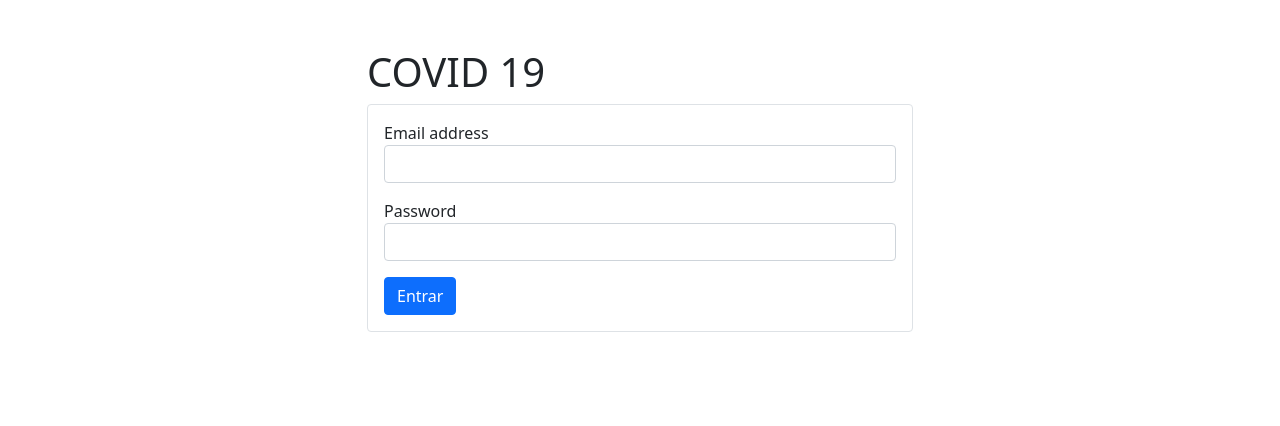
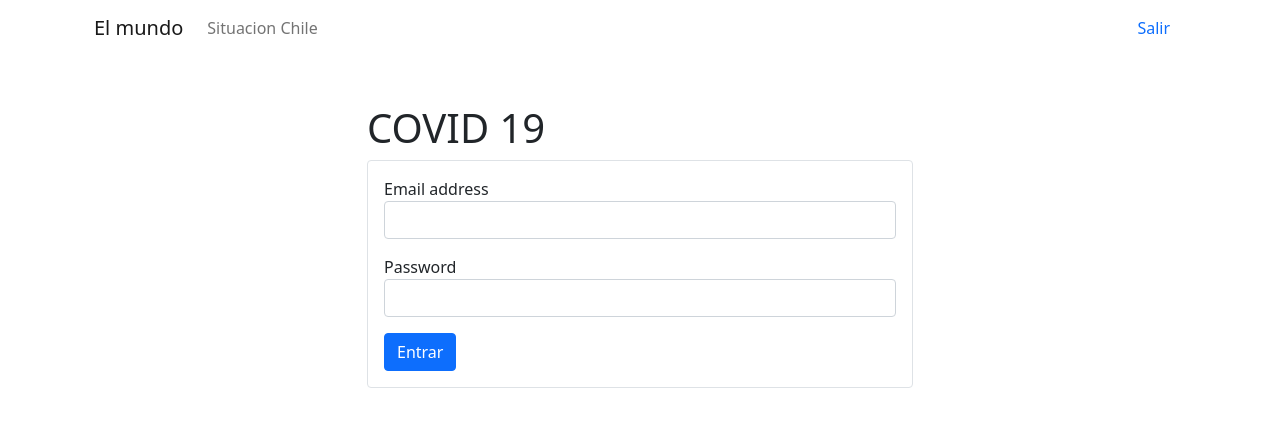
Before and after one commit to merkurio02/Hito-uno_Situacion-mundial, a website: page public/covid19/index.html in a window 1280 px wide. Drawn offline with nearby package versions, Linux system fonts and the light colour scheme.

Commit message:
iniciando hito 2

```diff
--- a/public/covid19/assets/scripts.js
+++ b/public/covid19/assets/scripts.js
@@ -19,8 +19,8 @@ const generarContenido = async (token) => {
     const actives = getActivesFromTotal(total);
     toggleFormAndGraficos("formulario-wrapper", "data-wrapper")
     console.log(actives);
-    drawChart('grafico1', actives, "paices con mas de 10.000 casos activos")
-    fillTable('table-data',totals)
+    drawChart('grafico1', actives, "paises con mas de 10.000 casos activos")
+    fillTable('table-data',total)
 
     console.log();
 
--- a/public/covid19/index.html
+++ b/public/covid19/index.html
@@ -25,6 +25,24 @@
 
 <body>
     <div class="container">
+        <header>
+            <nav class="navbar navbar-expand-lg navbar-light bg-white">
+                <div class="container-fluid">
+                  <a class="navbar-brand" href="#">El mundo</a>
+                  <button class="navbar-toggler" type="button" data-bs-toggle="collapse" data-bs-target="#navbarNav" aria-controls="navbarNav" aria-expanded="false" aria-label="Toggle navigation">
+                    <span class="navbar-toggler-icon"></span>
+                  </button>
+                  <div class="collapse navbar-collapse justify-content-between" id="navbarNav">
+                    <ul class="navbar-nav">
+                      <li class="nav-item">
+                        <a class="nav-link" aria-current="page" href="#">Situacion Chile</a>
+                      </li>
+                    </ul>
+                    <a class="nav-link" href="">Salir</a>
+                  </div>
+                </div>
+              </nav>
+        </header>
         <div class="row justify-content-center">
 
             <div class="col-12 col-lg-6 col-md-8 col-sm-10 pt-5">
```
Also changed, not shown: 1 other file.
